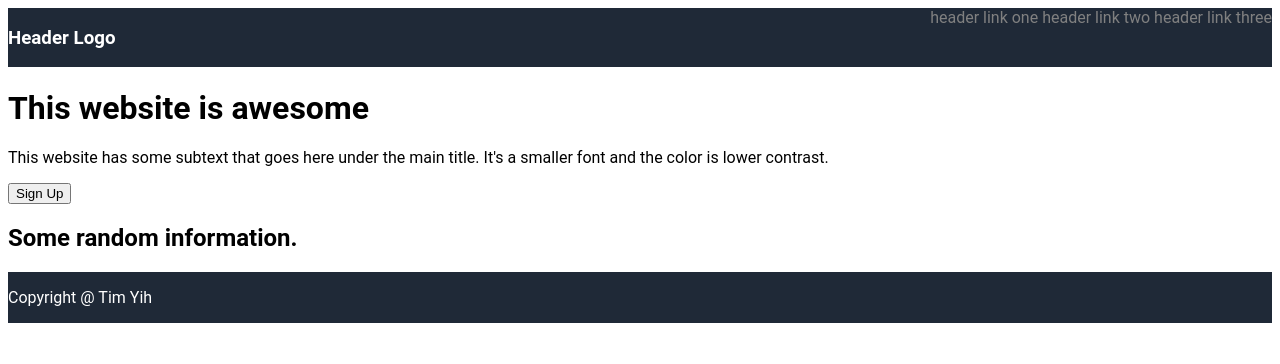
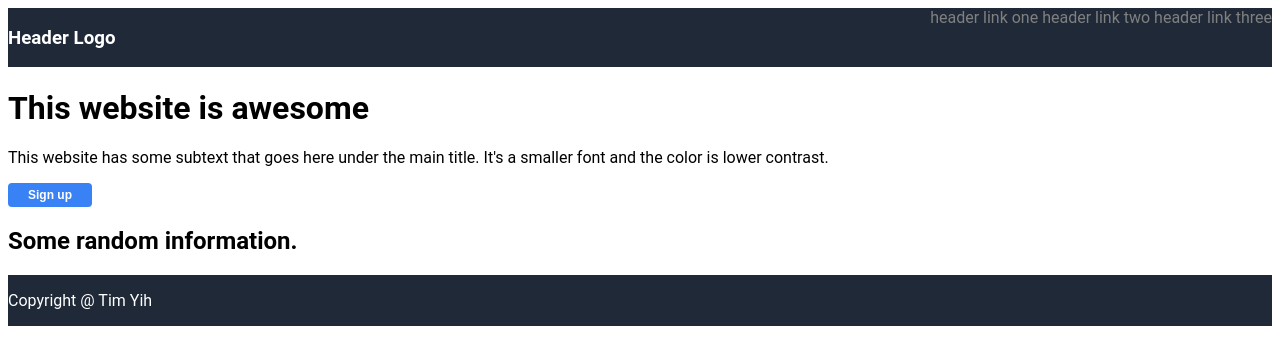
Before and after one commit to timyih/landing-page, a plain HTML site: page index.html in a window 1280 px wide. Drawn offline with Linux system fonts and the light colour scheme.

Commit message:
Add style to button

```diff
--- a/index.html
+++ b/index.html
@@ -19,7 +19,7 @@
     <div class="hero">
         <h1>This website is awesome</h1>
         <p>This website has some subtext that goes here under the main title. It's a smaller font and the color is lower contrast.</p>
-        <button>Sign Up</button>
+        <button>Sign up</button>
     </div>
     <div class="section1">
         <h2>Some random information.</h2>
--- a/style.css
+++ b/style.css
@@ -23,3 +23,19 @@ a {
     color: grey;
     text-decoration: none;
 }
+
+button {
+    background-color: #3882f6;
+    border: none;
+    color: white;
+    text-align: center;
+    text-decoration: none;
+    display: inline-block;
+    font-size: 12px;
+    font-weight: bold;
+    border-radius: 4px;
+    padding-left: 20px;
+    padding-right: 20px;
+    padding-top: 5px;
+    padding-bottom: 5px;
+}
```
